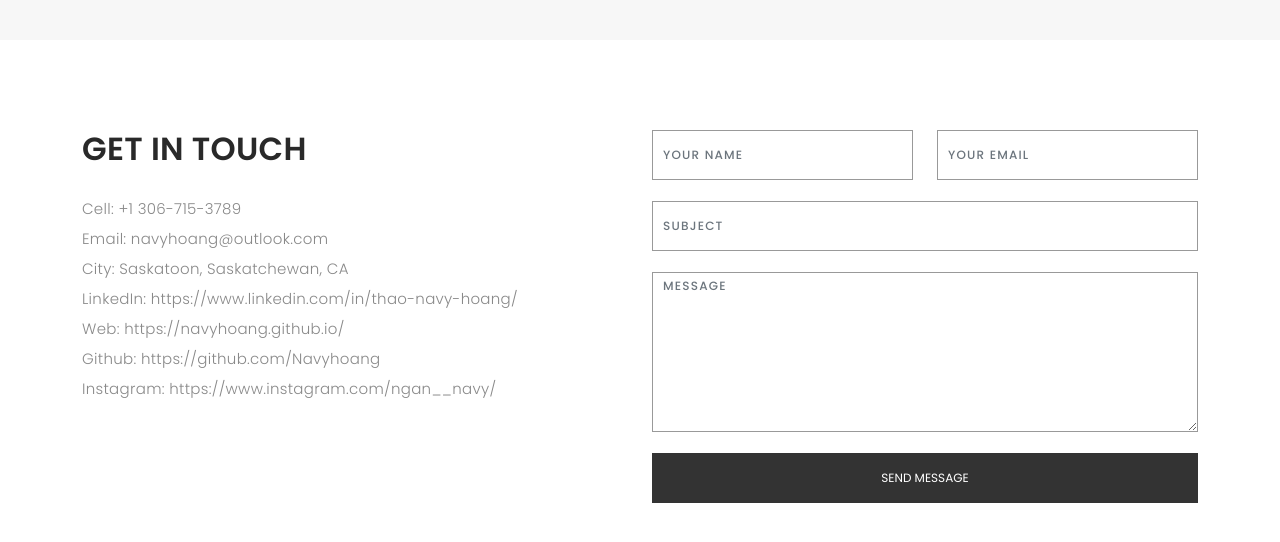
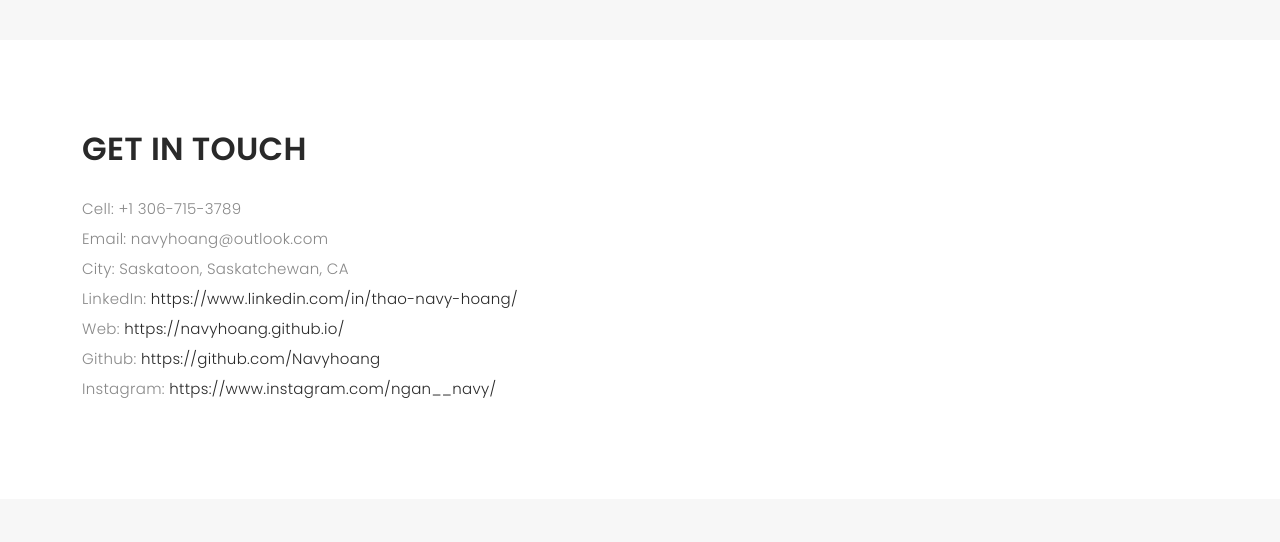
Before and after one commit to Navyhoang/Navyhoang.github.io, a plain HTML site: page index.html in a window 1280 px wide. Shown: the part 3320-3862 px from the top of the page. Drawn offline with nearby package versions, Linux system fonts and the light colour scheme; a web font is replaced by a local one.

Commit message:
Update Contact Info

```diff
--- a/index.html
+++ b/index.html
@@ -356,16 +356,16 @@
                   <li><span>Cell: +1 306-715-3789</span></li>
                   <li><span>Email: navyhoang@outlook.com</span></li>
                   <li><span>City: Saskatoon, Saskatchewan, CA</span></li>
-                  <li><span>LinkedIn: https://www.linkedin.com/in/thao-navy-hoang/</span></li>
-                  <li><span>Web: https://navyhoang.github.io/</span></li>
-                  <li><span>Github: https://github.com/Navyhoang</span></li>
-                  <li><span>Instagram: https://www.instagram.com/ngan__navy/</span></li>
+                  <li><span>LinkedIn: <a href="https://www.linkedin.com/in/thao-navy-hoang/" target="_blank">https://www.linkedin.com/in/thao-navy-hoang/</a></span></li>
+                  <li><span>Web: <a href="https://navyhoang.github.io/" target="_blank">https://navyhoang.github.io/</a></span></li>
+                  <li><span>Github: <a href="https://github.com/Navyhoang" target="_blank">https://github.com/Navyhoang</a></span></li>
+                  <li><span>Instagram: <a href="https://www.instagram.com/ngan__navy/" target="_blank">https://www.instagram.com/ngan__navy/</a></span></li>
                 </ul>
 
               </div>
             </div>
 
-            <div class="col-lg-6">
+            <!-- <div class="col-lg-6">
               <form action="forms/contact.php" method="post" role="form" class="php-email-form">
                 <div class="row gy-3">
 
@@ -405,7 +405,7 @@
 
                 </div>
               </form>
-            </div>
+            </div> -->
           </div>
         </div>
       </div>
```
